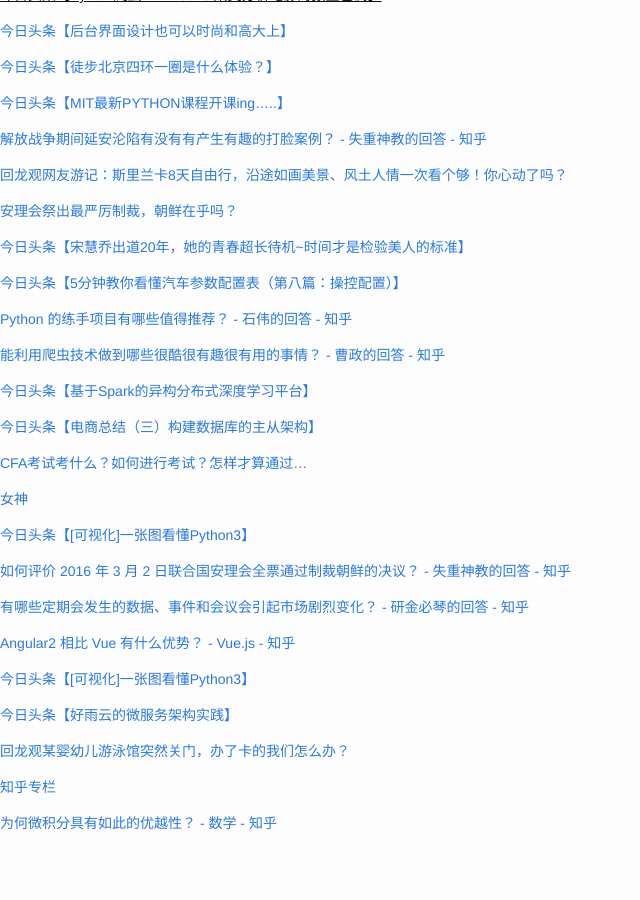
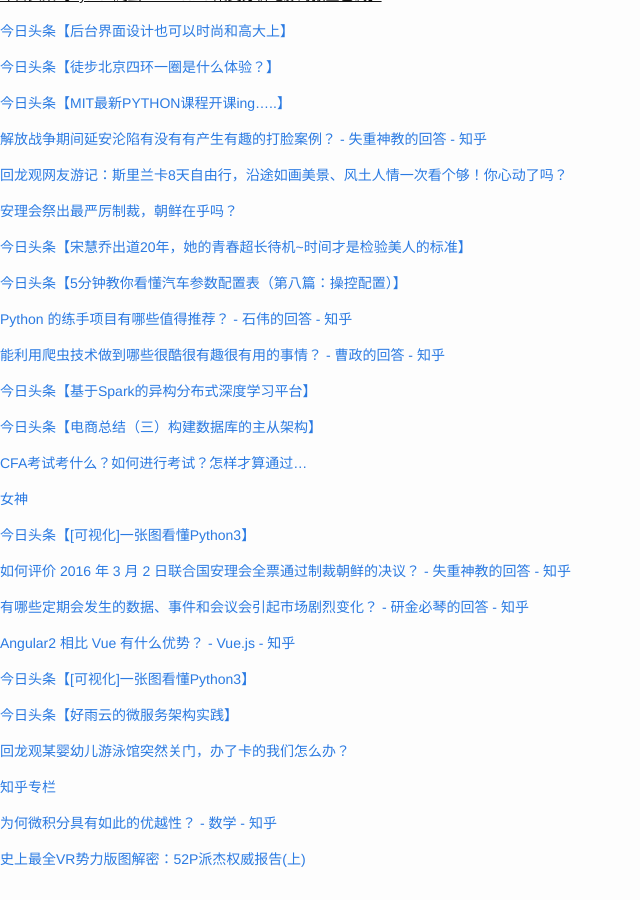
Before and after one commit to cnwarden/cnwarden.github.io, a Jekyll site: the page built from fav/index.md, in a window 1280 px wide and 900 px high, scrolled down 2886 px. Shown: the whole window, without its empty margins (0-640 px from the left). Built offline with Jekyll 4.4.1, drawn with Linux system fonts in a browser that asks for light colours; emoji names are drawn with the system emoji font; before the commit the page ends 3750 px from its top, so only the background shows below that.

Commit message:
auto commit

```diff
--- a/fav/index.md
+++ b/fav/index.md
@@ -208,3 +208,5 @@ title:  fav
 [知乎专栏](http://zhuanlan.zhihu.com/vn-py/20613026)
 
 [为何微积分具有如此的优越性？ - 数学 - 知乎](http://www.zhihu.com/question/40285961)
+
+[史上最全VR势力版图解密：52P派杰权威报告(上)](http://mp.weixin.qq.com/s?__biz=MjM5ODgxNTk4Mw==&mid=440832770&idx=1&sn=d9dec7a538372084b16d69a1a3b24930&scene=0#wechat_redirect)
```
